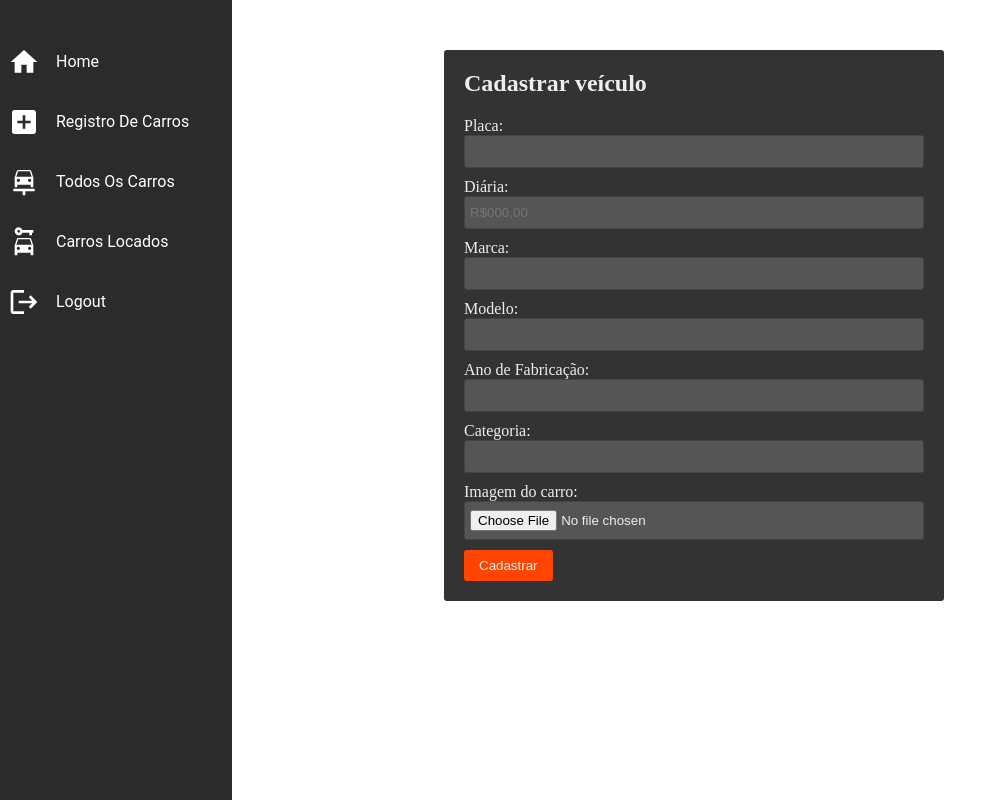
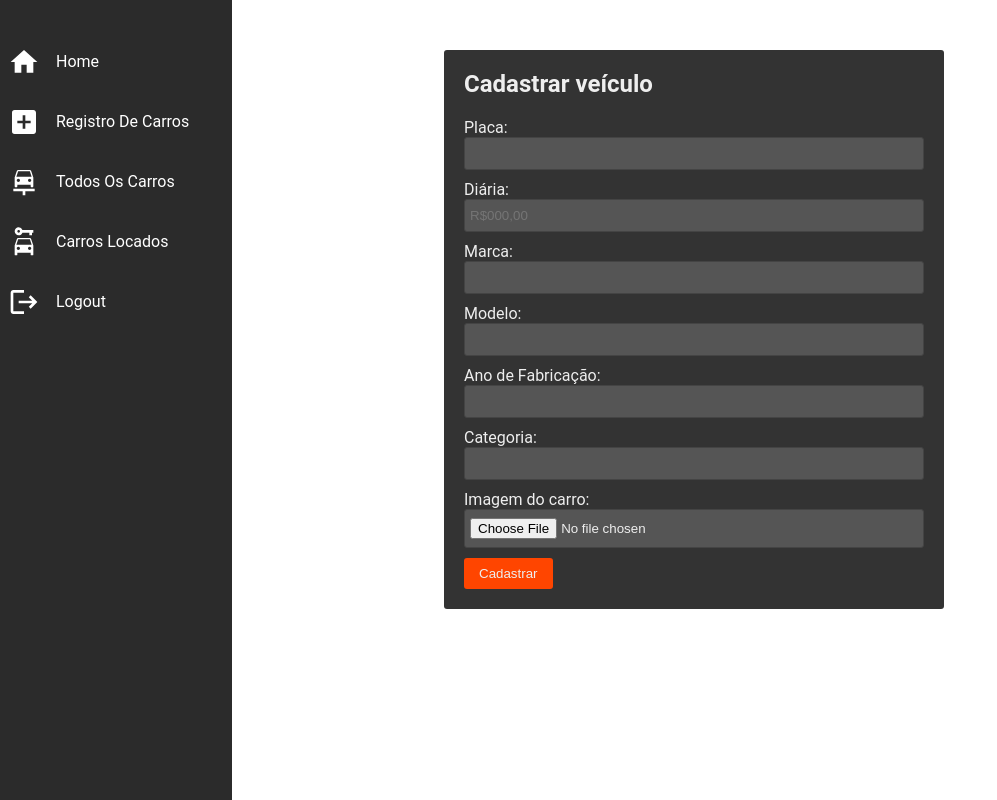
Before and after one commit to eliasfernandescout/jetcar-frontend, a React (Create React App) app: page / in a window 1280 px wide. Shown: the whole page, without its empty margins (0-997 px from the left). Built offline with nearby package versions, Linux system fonts and the light colour scheme.

Commit message:
chore: add new font for body

```diff
--- a/src/styles/global.ts
+++ b/src/styles/global.ts
@@ -1,6 +1,8 @@
 import { createGlobalStyle } from 'styled-components'
 
 export const GlobalStyle = createGlobalStyle`
+@import url('https://fonts.googleapis.com/css2?family=Roboto:wght@300;400;500;700&display=swap');
+
 :root{
     --color-primary: gray;
 }
@@ -12,7 +14,7 @@
 }
 
 body{
-
+    font-family: 'Roboto', sans-serif;
     -webkit-font-smoothing: antialiased;
 
 }
```
